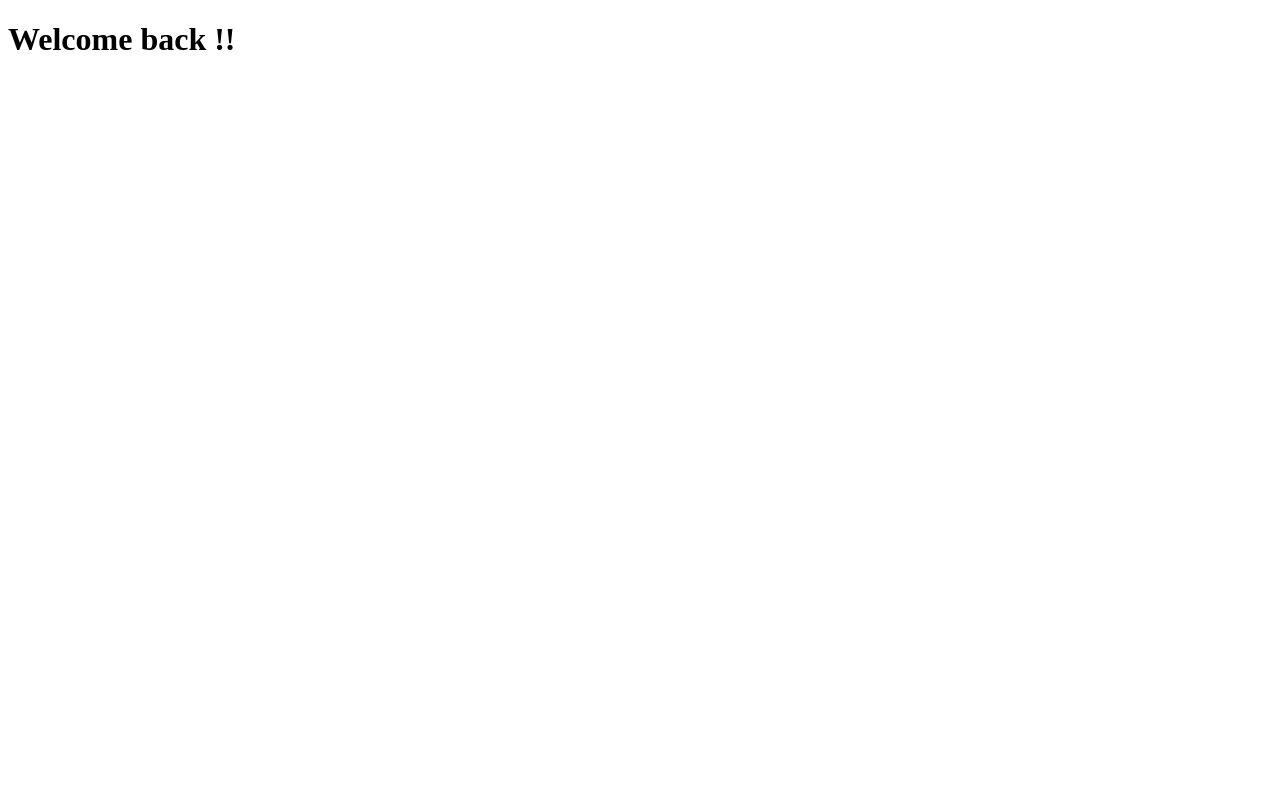
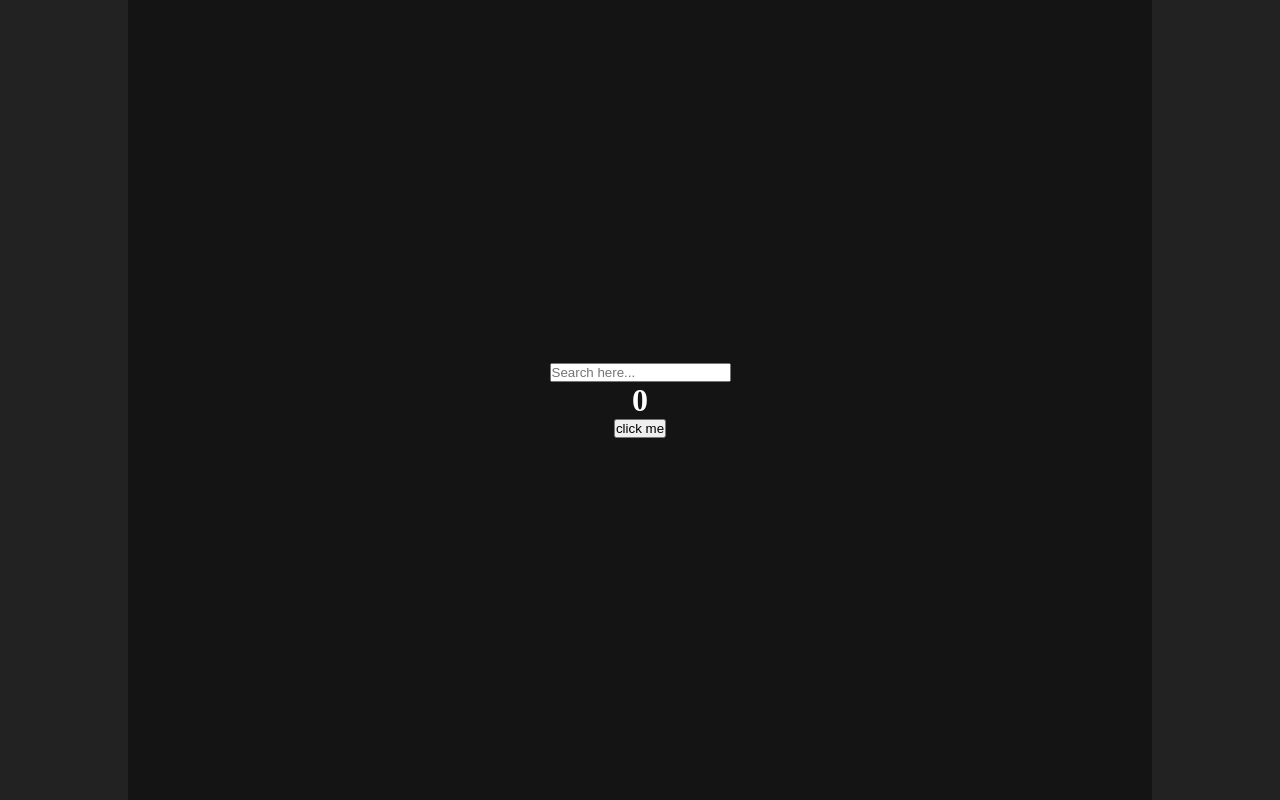
Before and after one commit to S-I-K/learning-React, a React (Create React App) app in the folder nomadcoder-react/: page / in a window 1280 px wide. Built offline with nearby package versions, Linux system fonts and the light colour scheme.

Commit message:
NomadCoder/ React-useEffect(function, [...])

```diff
--- a/nomadcoder-react/src/App.js
+++ b/nomadcoder-react/src/App.js
@@ -1,7 +1,44 @@
+import { useState, useEffect } from 'react';
+import styles from './App.module.css';
+
+
 function App() {
+  // console.log("대충이라도 하자");
+  const [count, setCount] = useState(0);
+  const [word, setWord] = useState("");
+
+  function onChange(e){
+    setWord(e.target.value);
+  }
+  function onClick(){
+    setCount( (current) => current+1 );
+  }
+
+  // console.log('i run all the time');
+
+  useEffect(()=>{
+    console.log('I run only once.');
+  }, []);
+
+  useEffect( ()=>{
+    if( word !== "" &&  word.length > 5){
+      console.log('I run when "word" changes.');
+    }
+  }, [word] );
+
+  useEffect( ()=>{
+    if( count > 0 ){
+      console.log('I run when "count" changes.');
+    }
+  }, [count] );
+
   return (
-    <div>
-      <h1>Welcome back !!</h1>
+    <div className={styles.main}>
+      <div className={styles.container}>
+        <input type="text" onChange={onChange} value={word} placeholder='Search here...'></input>
+        <h1> { count } </h1>
+        <button onClick={onClick}> click me </button>
+      </div>
     </div>
   );
 }
--- /dev/null
+++ b/nomadcoder-react/src/App.module.css
@@ -0,0 +1,25 @@
+* {
+    margin: 0;
+    padding: 0;
+    box-sizing: border-box;
+}
+
+.main {
+    width: 100vw;
+    height: 100vh;
+    background: #222;
+    display: flex;
+    justify-content: center;
+    /* align-items: center; */
+    color: #fff;
+}
+
+.container {
+    width: 80%;
+    height: 100%;
+    background: rgba(0, 0, 0, .4);
+    display: flex;
+    flex-direction: column;
+    justify-content: center;
+    align-items: center;
+}
--- a/nomadcoder-react/src/index.js
+++ b/nomadcoder-react/src/index.js
@@ -5,7 +5,7 @@ import App from './App';
 
 const root = ReactDOM.createRoot(document.getElementById('root'));
 root.render(
-  <React.StrictMode>
+  // <React.StrictMode>
     <App />
-  </React.StrictMode>
+  // </React.StrictMode>
 );
```
Also changed, not shown: 1 other file (tests, documents, lock files or other folders).
